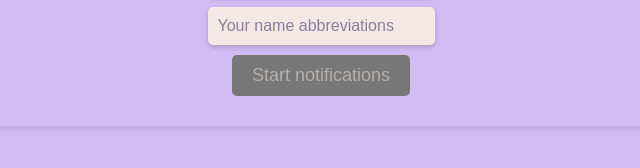
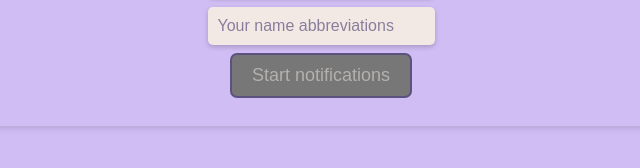
Before and after one commit to ocsoares/twitch-mention-notifier, a website with bundled scripts: page public/popup.html in a window 1280 px wide. Both pictures are taken after a click on the button "Start notifications". Shown: the part 352-520 px from the top of the page, 319-959 px from the left. Built offline with nearby package versions, Linux system fonts and the light colour scheme; some packages are replaced by stand-ins of ours; no server answers.

Commit message:
style: add button customization

```diff
--- a/public/style.css
+++ b/public/style.css
@@ -50,6 +50,16 @@ body {
     border: none;
     border-radius: 5px;
     cursor: pointer;
+    transition: background-color 0.3s ease;
+  }
+
+  button:hover {
+    background-color: #3a334d;
+  }
+
+  button:focus {
+    outline: none;
+    box-shadow: 0 0 0 2px #5c527f;
   }
 
   button.disabled {
```
